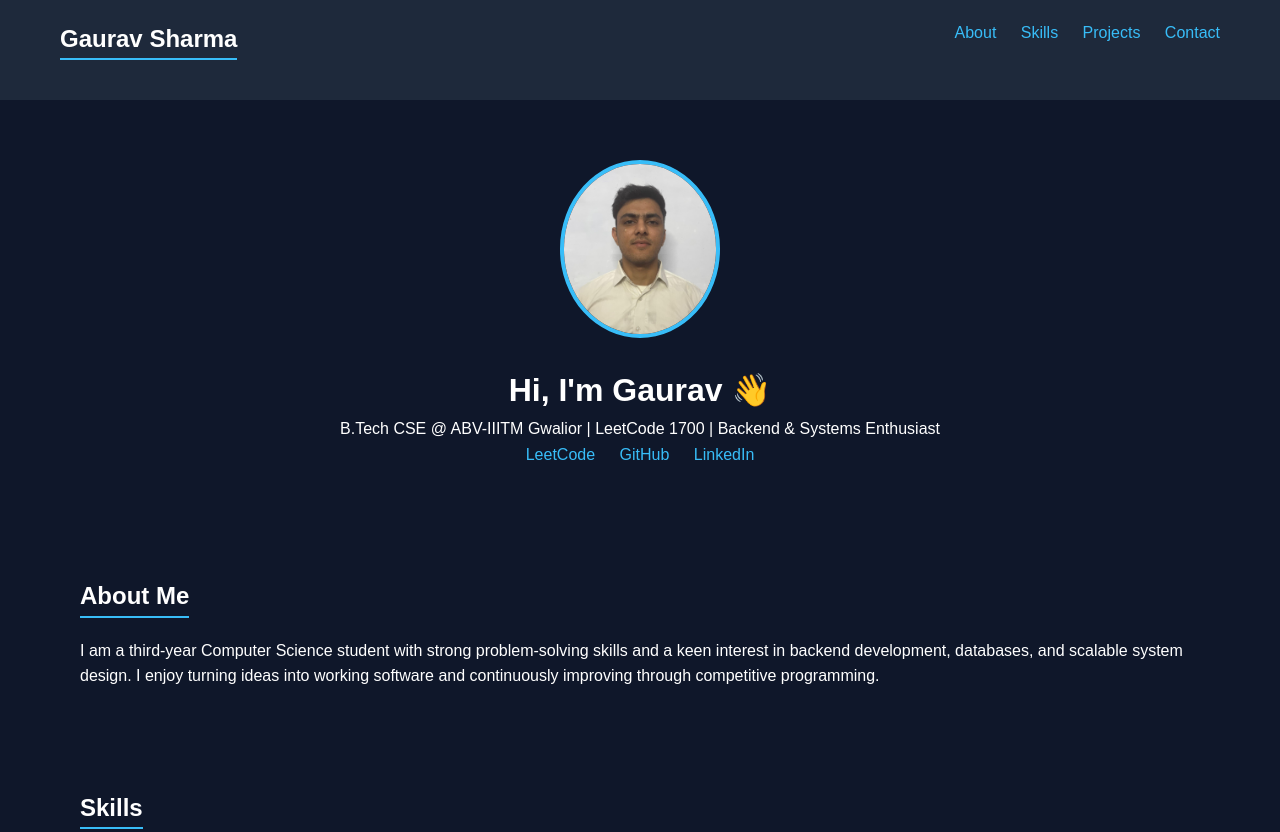
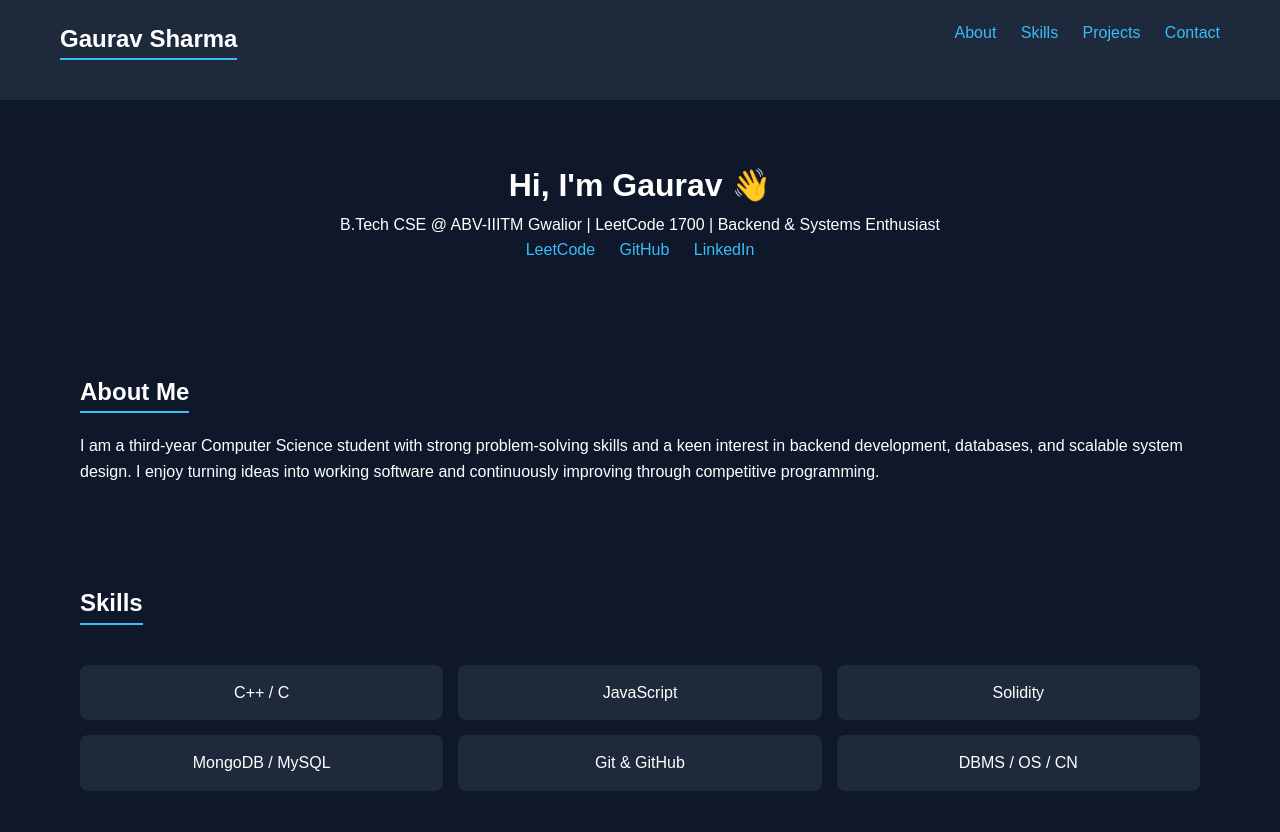
Before and after one commit to Skullarrow/portfolio, a plain HTML site: page index.html in a window 1280 px wide. Shown: the top 832 px of the page. Drawn offline with Linux system fonts and the light colour scheme.

Commit message:
Update index.html

```diff
--- a/index.html
+++ b/index.html
@@ -19,7 +19,7 @@
 </nav>
 
 <header>
-    <img src="photo.jpeg" class="profile" />
+
     <h1>Hi, I'm Gaurav 👋</h1>
     <p>B.Tech CSE @ ABV-IIITM Gwalior | LeetCode 1700 | Backend & Systems Enthusiast</p>
 
```
